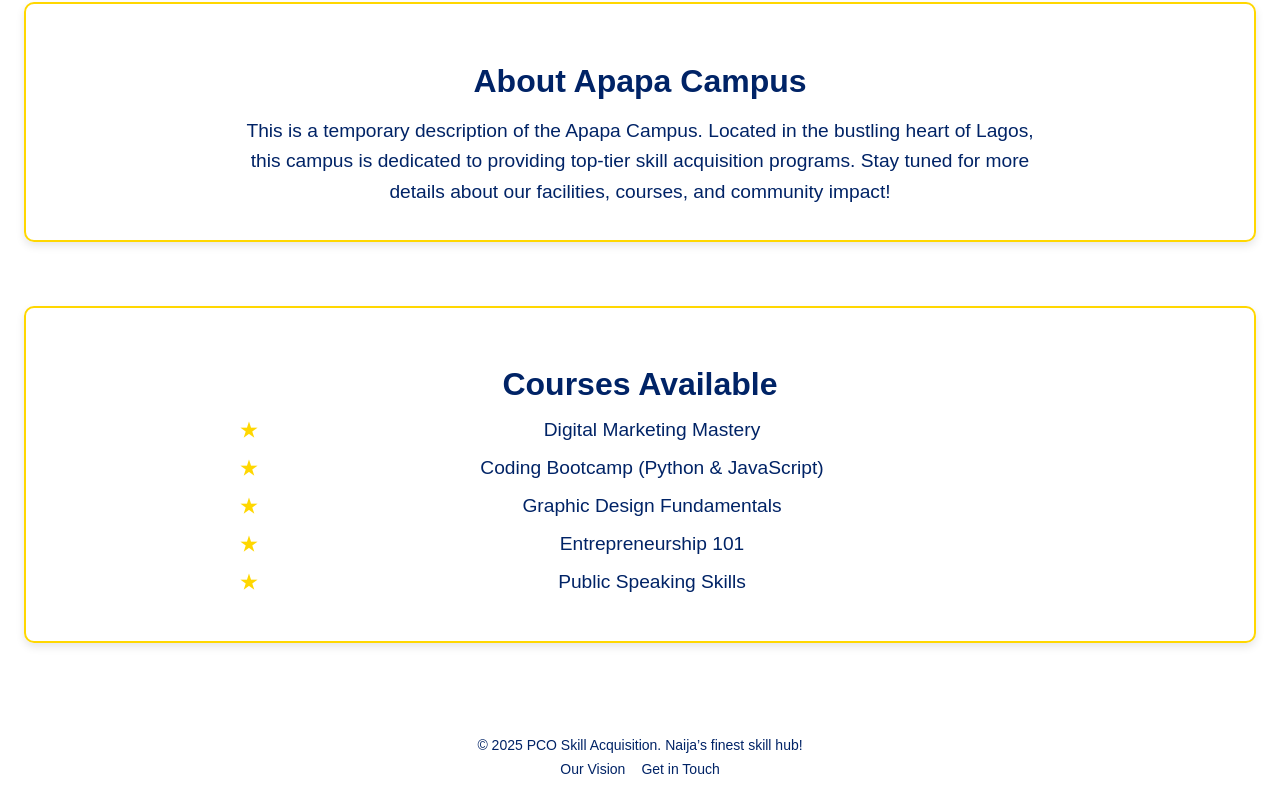
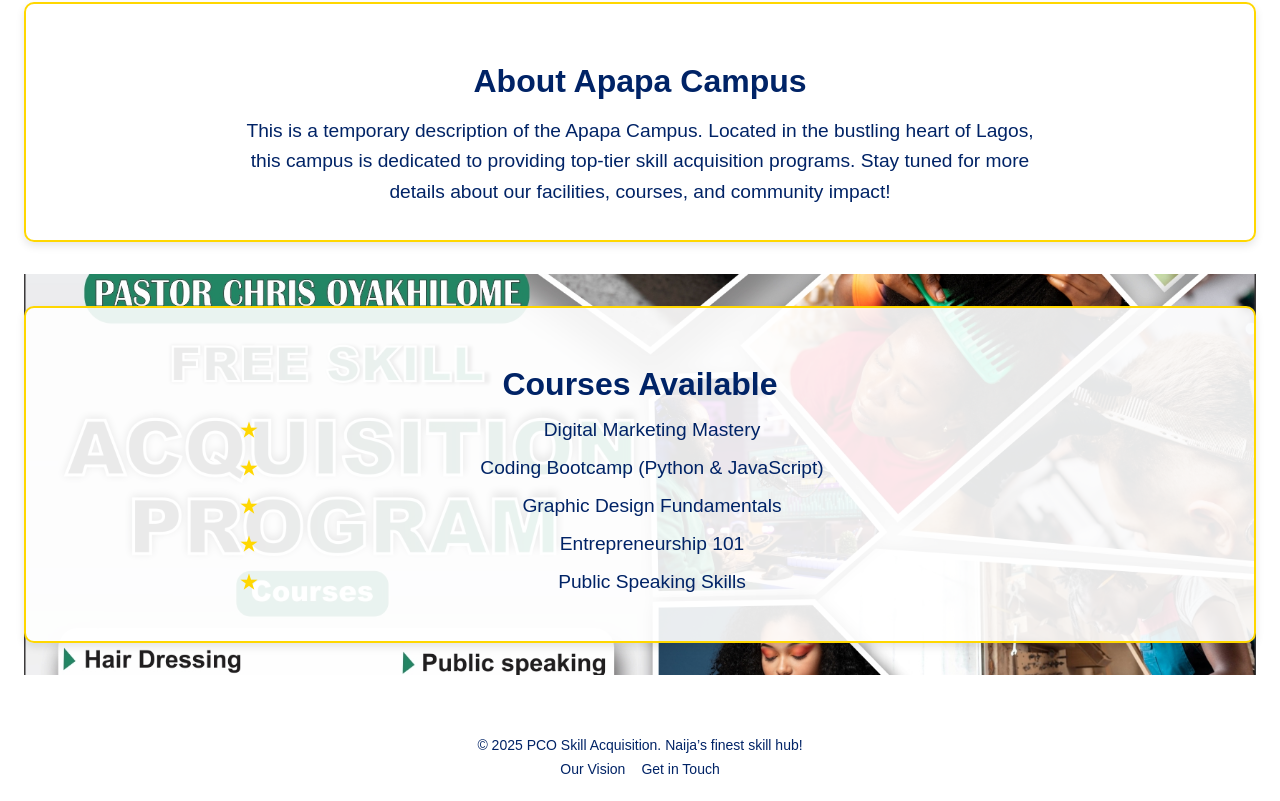
Before and after one commit to pco-skill-acquisition/pcoskillacquisition, a Next.js app: page /campus/apapa in a window 1280 px wide. Shown: the part 520-1321 px from the top of the page. Built offline with nearby package versions, Linux system fonts and the light colour scheme.

Commit message:
Add image13 background to Courses Available section with overlay

```diff
--- a/app/campus/apapa/style.module.css
+++ b/app/campus/apapa/style.module.css
@@ -93,7 +93,16 @@
 
 .coursesSection {
   padding: 2rem 0;
-  background-color: rgba(255, 255, 255, 0.95);
+  background: url("/image13.jpg") no-repeat center center/cover;
+  position: relative;
+}
+
+.coursesSection .container {
+  background: rgba(255, 255, 255, 0.9); /* Overlay for readability */
+  border: 2px solid #ffd700;
+  border-radius: 10px;
+  padding: 2rem;
+  box-shadow: 0 4px 8px rgba(0, 0, 0, 0.1);
 }
 
 .coursesList {
```
